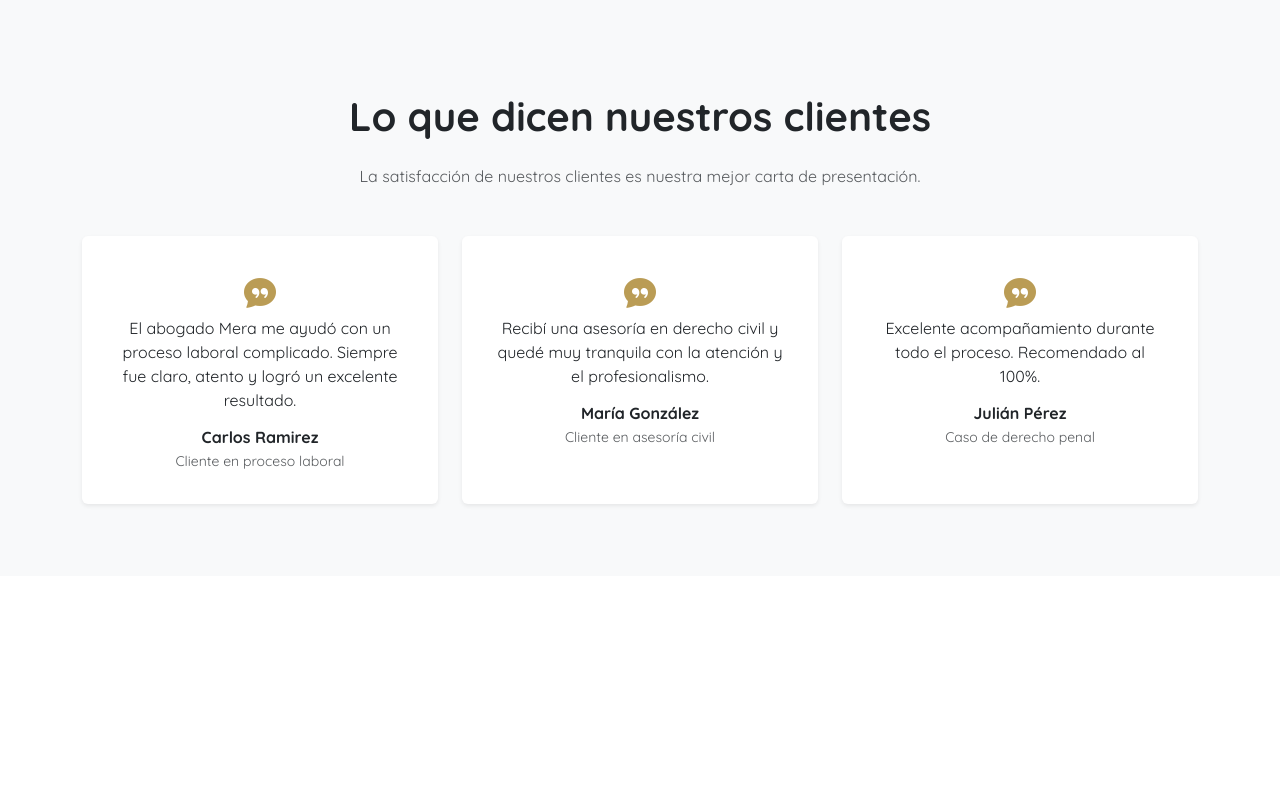
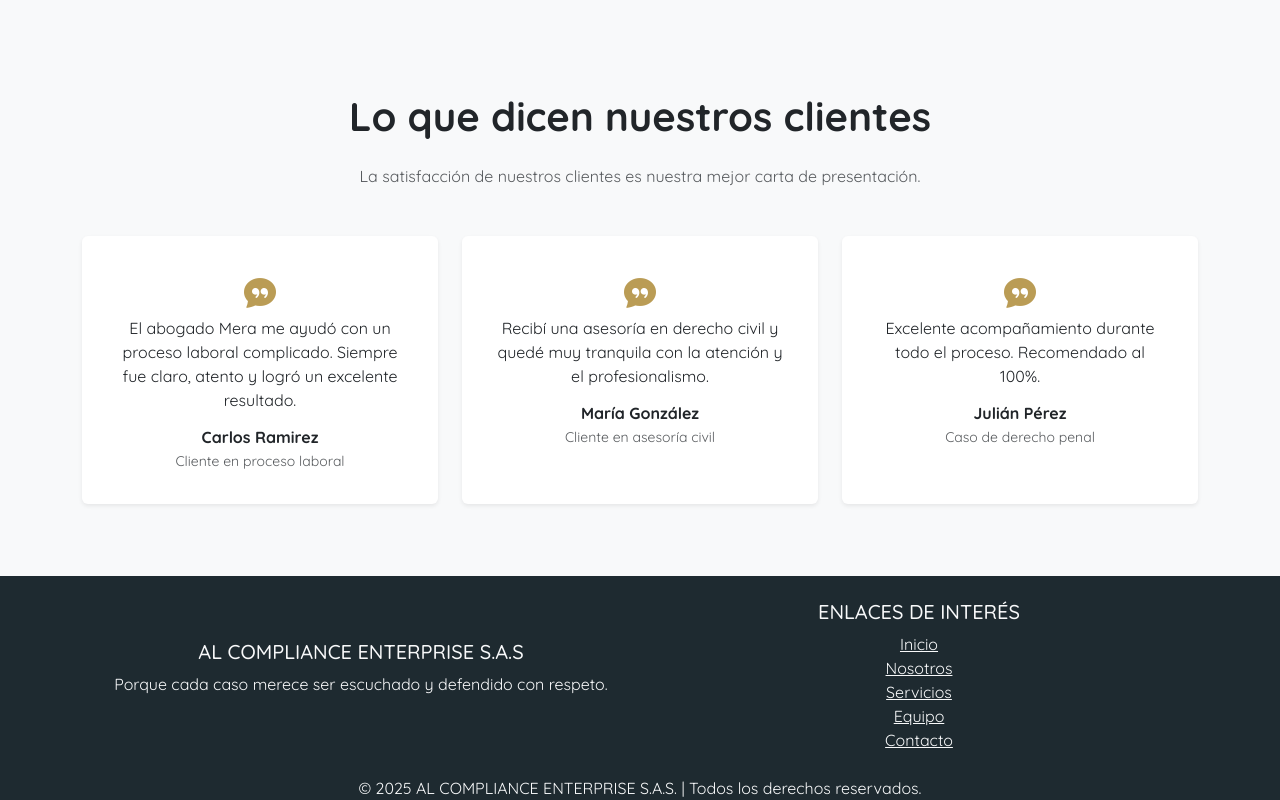
Before and after one commit to Ronaldmera/Al-Compliance-Enterprise-web, a React (Vite) app in the folder project/: page / in a window 1280 px wide. Shown: the part 1831-2631 px from the top of the page. Before the commit the page ends 2407 px from the top, so only its background shows below. Built offline with nearby package versions, Linux system fonts and the light colour scheme; a web font is replaced by a local one.

Commit message:
Componente Footer Agregado

```diff
--- a/project/src/App.css
+++ b/project/src/App.css
@@ -42,6 +42,9 @@ html {
 .section-hero {
   padding: clamp(2rem, 10vw, 6rem) 0;
 }
+.bg-primary {
+  background-color: var(--color-primario) !important;
+}
 .btn-primary {
   background-color: var(--color-primario) !important;
   border-color: var(--color-secundario) !important;
--- a/project/src/App.jsx
+++ b/project/src/App.jsx
@@ -7,6 +7,7 @@ import TopBar from "./components/TopBar";
 import AOS from "aos";
 import "aos/dist/aos.css";
 import { useEffect } from "react";
+import Footer from "./components/Footer";
 
 function App() {
   useEffect(() => {
@@ -21,6 +22,7 @@ function App() {
       <Header />
       <TopBar />
       <AppRoutes />
+      <Footer />
     </>
   );
 }
--- /dev/null
+++ b/project/src/components/Footer.jsx
@@ -0,0 +1,64 @@
+import { NavLink } from "react-router-dom";
+
+const Footer = () => {
+  return (
+    <>
+      <section className="bg-primary text-light">
+        <footer className=" text-center">
+          <div className="container p-4">
+            <div className="row">
+              <div className="col-lg-6 col-md-12 mb-4 mb-md-0  d-flex flex-column justify-content-center align-items-center">
+                <h5 className="text-uppercase">
+                  AL COMPLIANCE ENTERPRISE S.A.S
+                </h5>
+
+                <p>
+                  Porque cada caso merece ser escuchado y defendido con respeto.
+                </p>
+              </div>
+
+              <div className="col-lg-6 col-md-12 mb-4 mb-md-0">
+                <h5 className="text-uppercase">Enlaces de interés</h5>
+
+                <ul className="list-unstyled mb-0">
+                  <li>
+                    <NavLink to={"/"} className=" text-light ">
+                      Inicio
+                    </NavLink>
+                  </li>
+                  <li>
+                    <NavLink to={"/nosotros"} className=" text-light ">
+                      Nosotros
+                    </NavLink>
+                  </li>
+                  <li>
+                    <NavLink to={"/servicios"} className=" text-light ">
+                      Servicios
+                    </NavLink>
+                  </li>
+                  <li>
+                    <NavLink to={"/equipo"} className=" text-light ">
+                      Equipo
+                    </NavLink>
+                  </li>
+                  <li>
+                    <NavLink to={"/contacto"} className=" text-light ">
+                      Contacto
+                    </NavLink>
+                  </li>
+                </ul>
+              </div>
+            </div>
+          </div>
+
+          <div className="text-center ">
+            © 2025 AL COMPLIANCE ENTERPRISE S.A.S. | Todos los derechos
+            reservados.
+          </div>
+        </footer>
+      </section>
+    </>
+  );
+};
+
+export default Footer;
```
